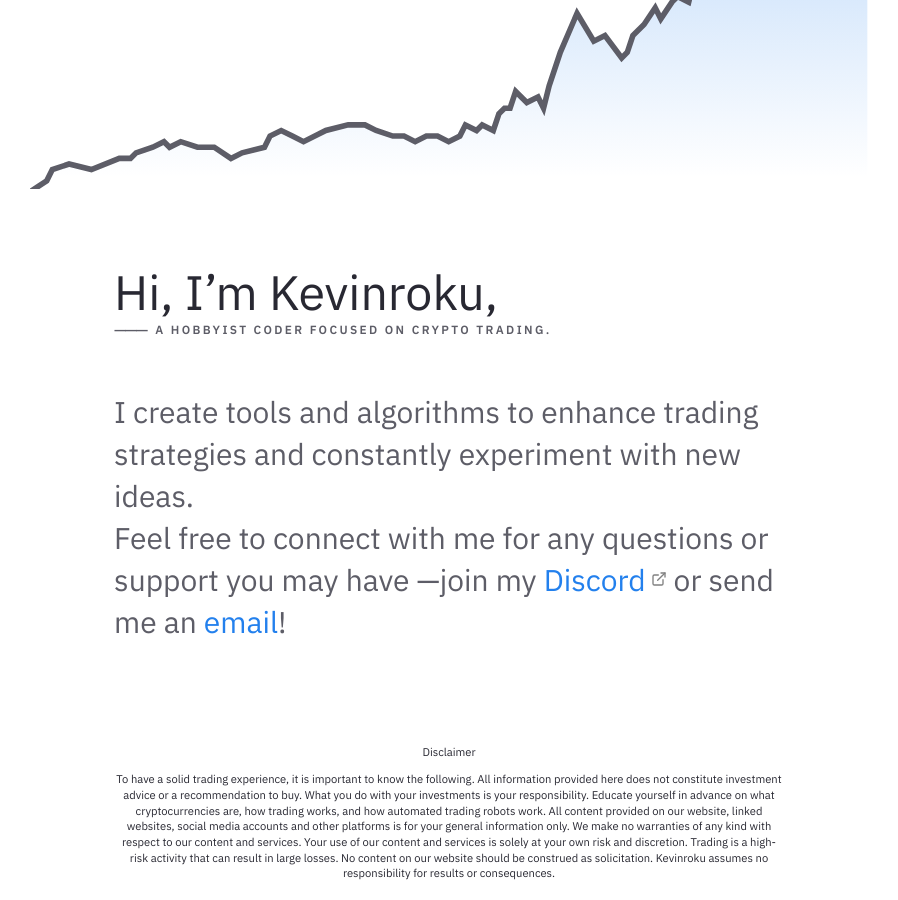
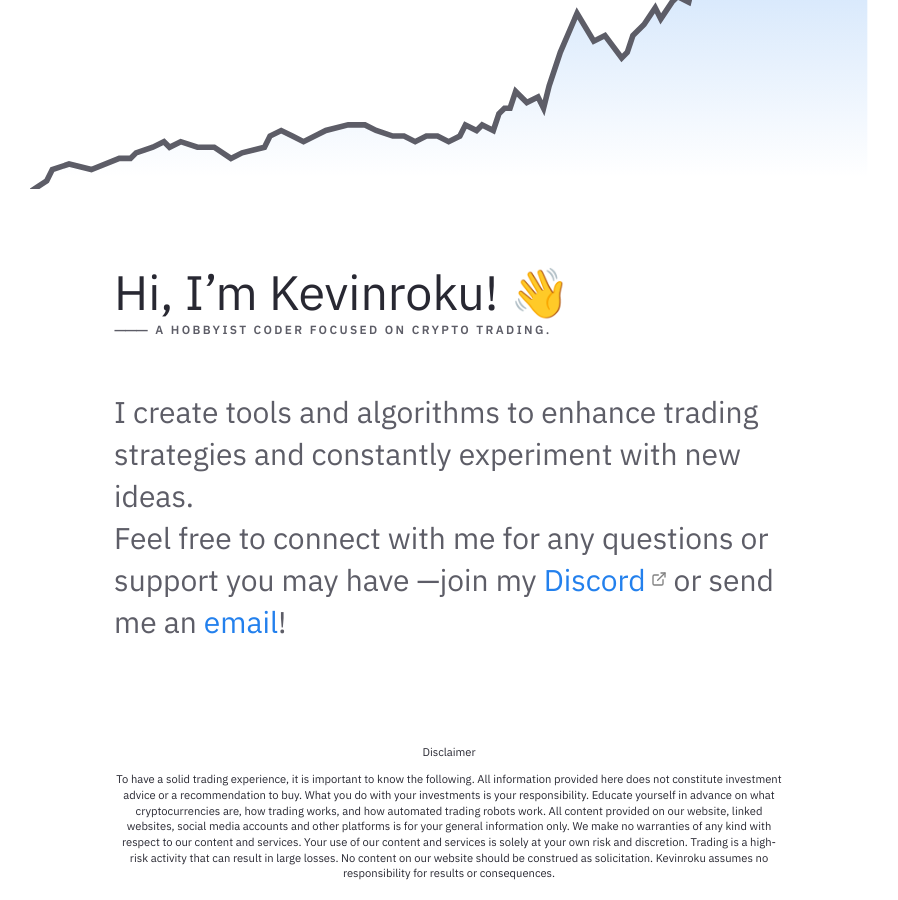
Before and after one commit to kevinroku/nroku.github.io, a Jekyll site: the page built from pages/index.md, in a window 1280 px wide and 900 px high, scrolled down 2612 px. Shown: the whole window, without its empty margins (191-1089 px from the left). Built offline with Jekyll 4.4.1, drawn with Linux system fonts in a browser that asks for light colours.

Commit message:
Update Homepage.html

```diff
--- a/_includes/Homepage.html
+++ b/_includes/Homepage.html
@@ -76,7 +76,7 @@
 </div>
 <div class="home-intro">
     <div class="home-sub-text"></div>
-    <div class="jumbo">Hi, I’m Kevinroku, </div>
+    <div class="jumbo">Hi, I’m Kevinroku! 👋</div>
     <h5 class="meta-title">⸻ a hobbyist coder focused on crypto trading.</h5>
     <div class="home-sub-text"> <h3>
         I create tools and algorithms to enhance trading strategies and constantly experiment with new ideas.<br />
```
